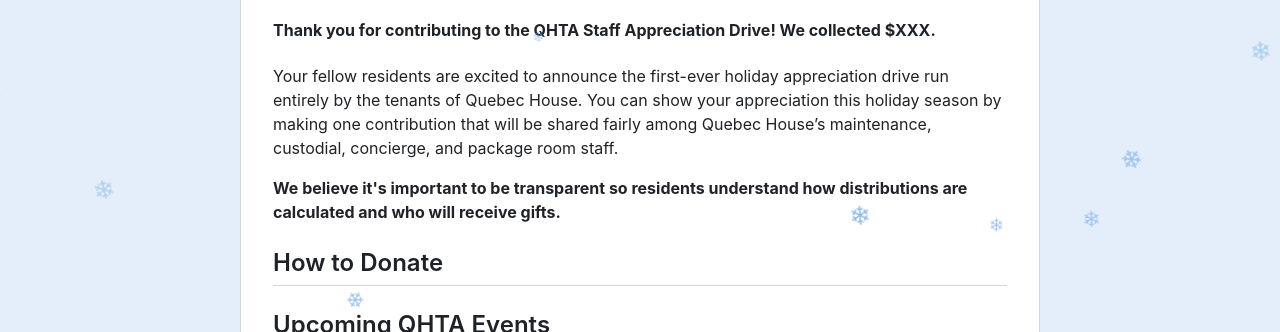
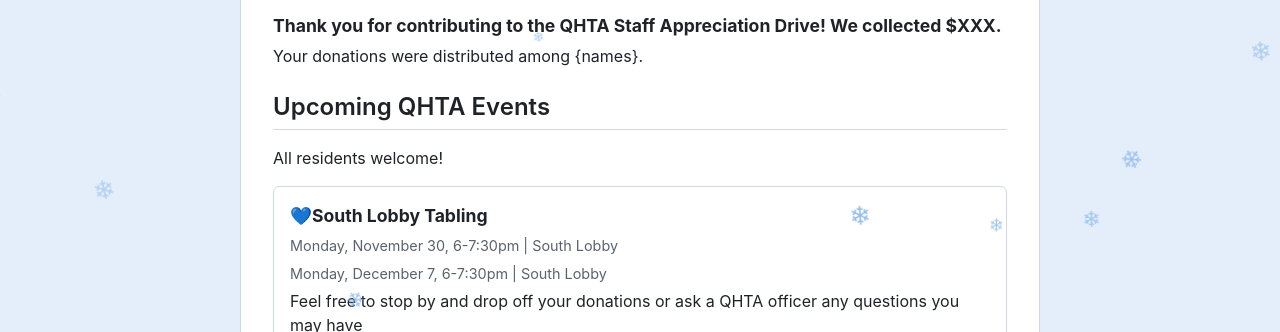
Before and after one commit to kyen7/qhta, a plain HTML site: page staffdrive_thankyou.html in a window 1280 px wide. Shown: the part 188-520 px from the top of the page. Drawn offline with Linux system fonts and the light colour scheme.

Commit message:
Update staffdrive_thankyou.html

```diff
--- a/staffdrive_thankyou.html
+++ b/staffdrive_thankyou.html
@@ -175,13 +175,8 @@
 
     <!--<blockquote>A tenant-run holiday appreciation drive for the staff of Quebec House.</blockquote>-->
 
-    <h4>Thank you for contributing to the QHTA Staff Appreciation Drive! We collected $XXX.</h4>
-    <p>Your fellow residents are excited to announce the first-ever holiday appreciation drive run entirely by the tenants of Quebec House. You can show your appreciation this holiday season by making one contribution that will be shared fairly among Quebec House’s maintenance, custodial, concierge, and package room staff.</p>
-
-    <p><strong>We believe it's important to be transparent so residents understand how distributions are calculated and who will receive gifts.</strong></p>
-
-
-    <h2>How to Donate</h2>
+    <h3>Thank you for contributing to the QHTA Staff Appreciation Drive! We collected $XXX.</h3>
+    <p>Your donations were distributed among {names}. </p>
 
 
     <h2>Upcoming QHTA Events</h2>
```
